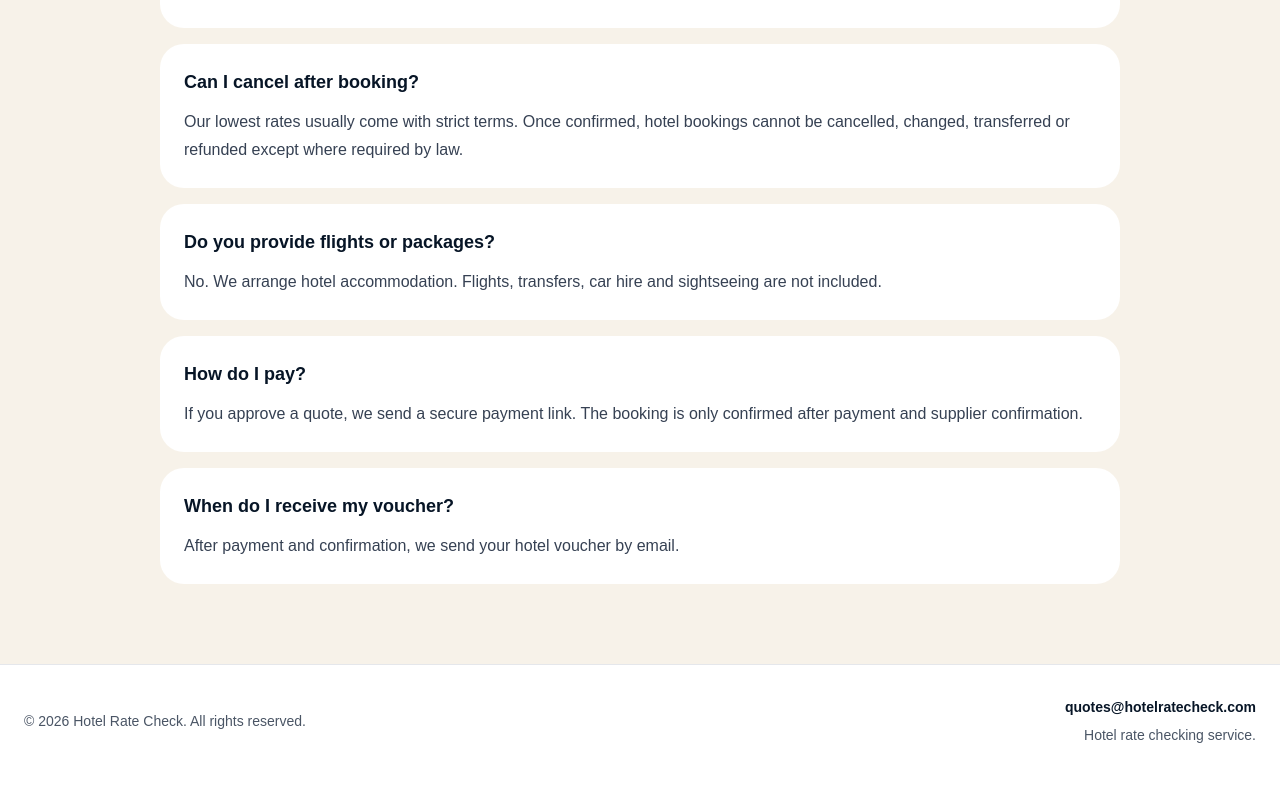
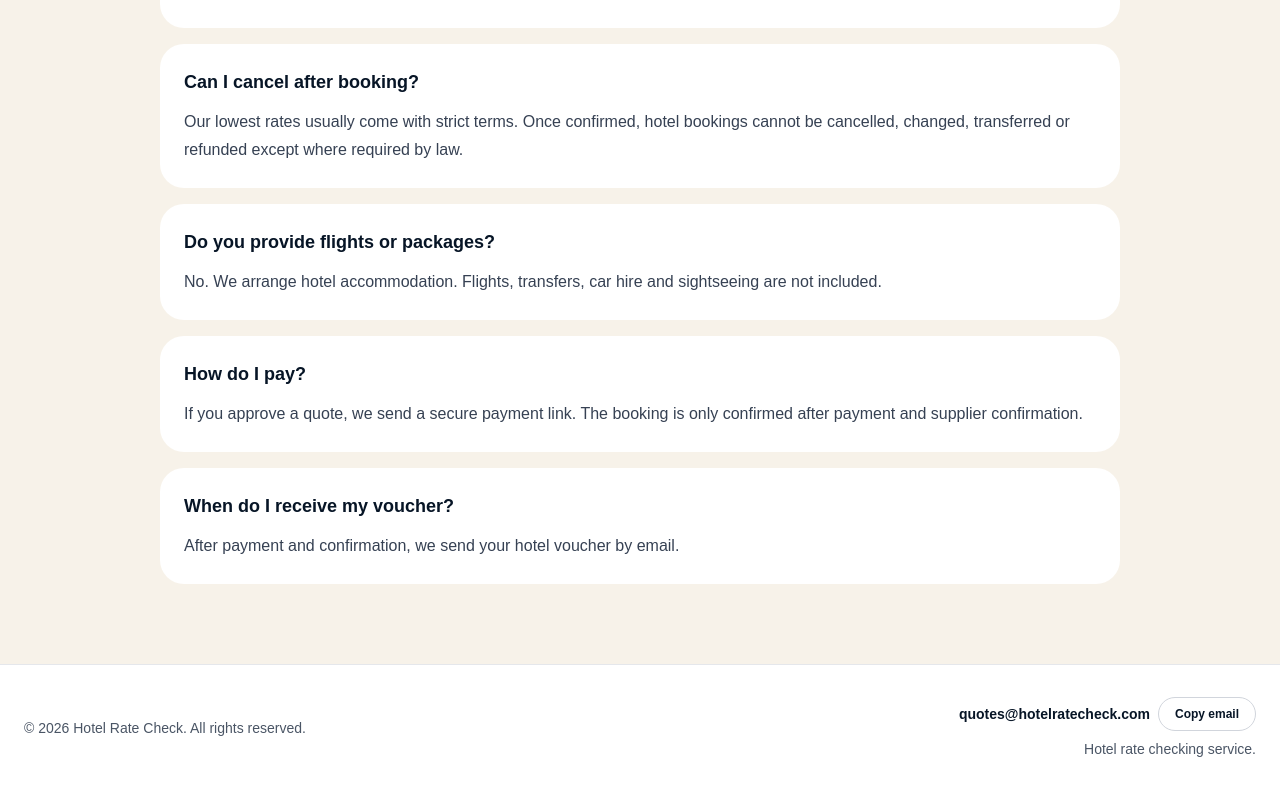
Before and after one commit to 786infinite/hotel-rate-check, a Next.js app: page / in a window 1280 px wide. Shown: the part 4472-5263 px from the top of the page. Built offline with nearby package versions, Linux system fonts and the light colour scheme.

Commit message:
Improve contact email action

```diff
--- /dev/null
+++ b/app/components/EmailActions.tsx
@@ -0,0 +1,46 @@
+"use client";
+
+import { useState } from "react";
+
+const EMAIL = "quotes@hotelratecheck.com";
+
+export default function EmailActions() {
+  const [copied, setCopied] = useState(false);
+
+  async function copyEmail() {
+    try {
+      await navigator.clipboard.writeText(EMAIL);
+      setCopied(true);
+
+      window.setTimeout(() => {
+        setCopied(false);
+      }, 2500);
+    } catch {
+      setCopied(false);
+      window.location.href = `mailto:${EMAIL}`;
+    }
+  }
+
+  return (
+    <div className="flex flex-col gap-2 md:items-end">
+      <div className="flex flex-col gap-2 sm:flex-row sm:items-center">
+        <a
+          href="mailto:quotes@hotelratecheck.com?subject=Hotel%20Rate%20Check%20enquiry"
+          className="font-semibold text-[#071526] hover:text-[#b88434]"
+        >
+          quotes@hotelratecheck.com
+        </a>
+
+        <button
+          type="button"
+          onClick={copyEmail}
+          className="rounded-full border border-gray-300 px-4 py-2 text-xs font-bold text-[#071526] hover:border-[#b88434] hover:text-[#b88434]"
+        >
+          {copied ? "Copied" : "Copy email"}
+        </button>
+      </div>
+
+      <p>Hotel rate checking service.</p>
+    </div>
+  );
+}
--- a/app/page.tsx
+++ b/app/page.tsx
@@ -1,3 +1,4 @@
+import EmailActions from "./components/EmailActions";
 const FORMSPARK_ENDPOINT = "https://submit-form.com/ERoDYQUub";
 
 function Logo() {
@@ -528,15 +529,7 @@ export default function Home() {
         <div className="mx-auto flex max-w-7xl flex-col gap-4 text-sm text-gray-600 md:flex-row md:items-center md:justify-between">
           <p>© 2026 Hotel Rate Check. All rights reserved.</p>
 
-          <div className="flex flex-col gap-2 md:items-end">
-            <a
-              href="mailto:quotes@hotelratecheck.com"
-              className="font-semibold text-[#071526] hover:text-[#b88434]"
-            >
-              quotes@hotelratecheck.com
-            </a>
-            <p>Hotel rate checking service.</p>
-          </div>
+                    <EmailActions />
         </div>
       </footer>
     </main>
```
